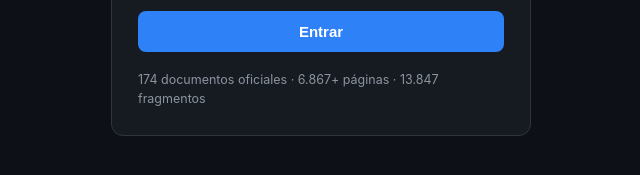
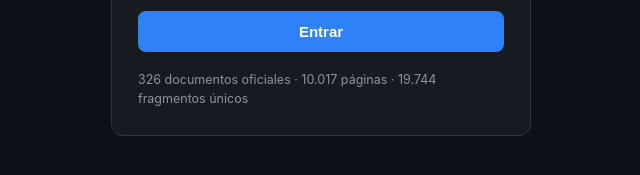
Before and after one commit to zapatok/docs-index, a plain HTML site: page index.html in a window 1280 px wide. Shown: the part 335-510 px from the top of the page, 319-959 px from the left. Drawn offline with Linux system fonts and the light colour scheme.

Commit message:
docs: 326 documentos · 10.017 páginas · 19.744 fragmentos únicos

```diff
--- a/index.html
+++ b/index.html
@@ -58,13 +58,13 @@ button:disabled{opacity:.55;cursor:default}
   <input id="pass" type="password" autocomplete="current-password" placeholder="contraseña">
   <button id="enter">Entrar</button>
   <div id="lockerr" class="err"></div>
-  <div class="hint">174 documentos oficiales · 6.867+ páginas · 13.847 fragmentos</div>
+  <div class="hint">326 documentos oficiales · 10.017 páginas · 19.744 fragmentos únicos</div>
 </div>
 
 <div id="app" class="hidden">
   <header>
     <h1>Biblioteca de prevención de riesgos laborales</h1>
-    <div class="sub" id="sub">174 documentos oficiales · 6.867+ páginas · 13.847 fragmentos únicos indexados por artículo y página</div>
+    <div class="sub" id="sub">326 documentos oficiales · 10.017 páginas · 19.744 fragmentos únicos indexados por artículo y página</div>
   </header>
   <div class="wrap">
     <div class="bar">
```
